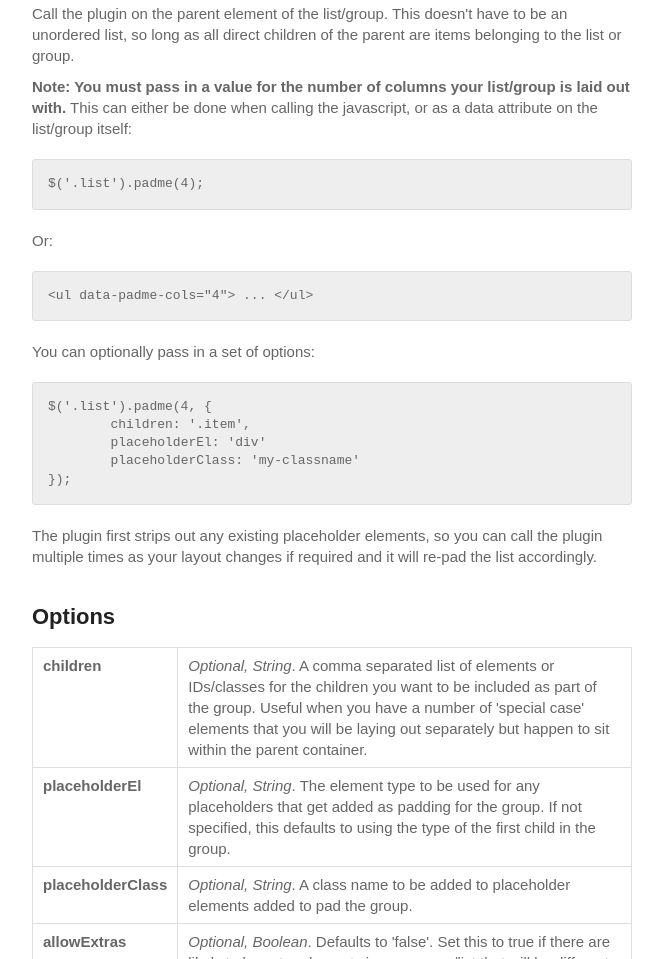
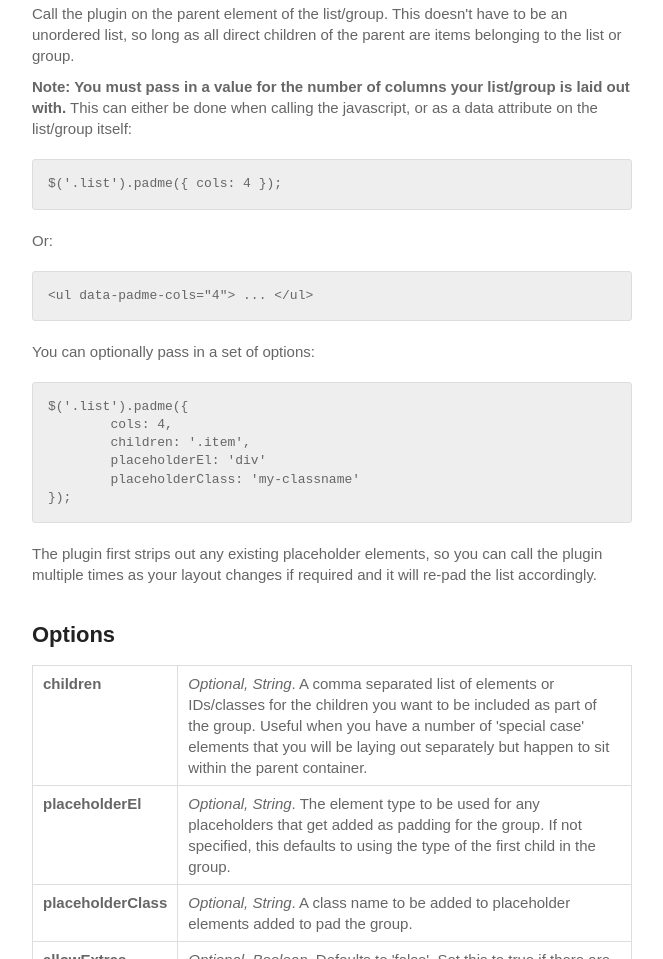
Before and after one commit to sneaknz/padme, a plain HTML site: page index.html in a window 1280 px wide. Shown: the part 1435-2394 px from the top of the page, without its empty margins (308-971 px from the left). Drawn offline with Linux system fonts and the light colour scheme.

Commit message:
Update readme

```diff
--- a/index.html
+++ b/index.html
@@ -133,13 +133,14 @@
 				columns your list/group is laid out with.</strong> This can either be done when
 				calling the javascript, or as a data attribute on the list/group itself:
 			</p>
-			<code><pre>$('.list').padme(4);</pre></code>
+			<code><pre>$('.list').padme({ cols: 4 });</pre></code>
 			<p>Or:</p>
 			<code><pre>&lt;ul data-padme-cols="4"> ... &lt;/ul></pre></code>
 			<p>
 				You can optionally pass in a set of options:
 			</p>
-			<code><pre>$('.list').padme(4, {
+			<code><pre>$('.list').padme({
+	cols: 4,
 	children: '.item',
 	placeholderEl: 'div'
 	placeholderClass: 'my-classname'
```
Also changed, not shown: 1 other file.
